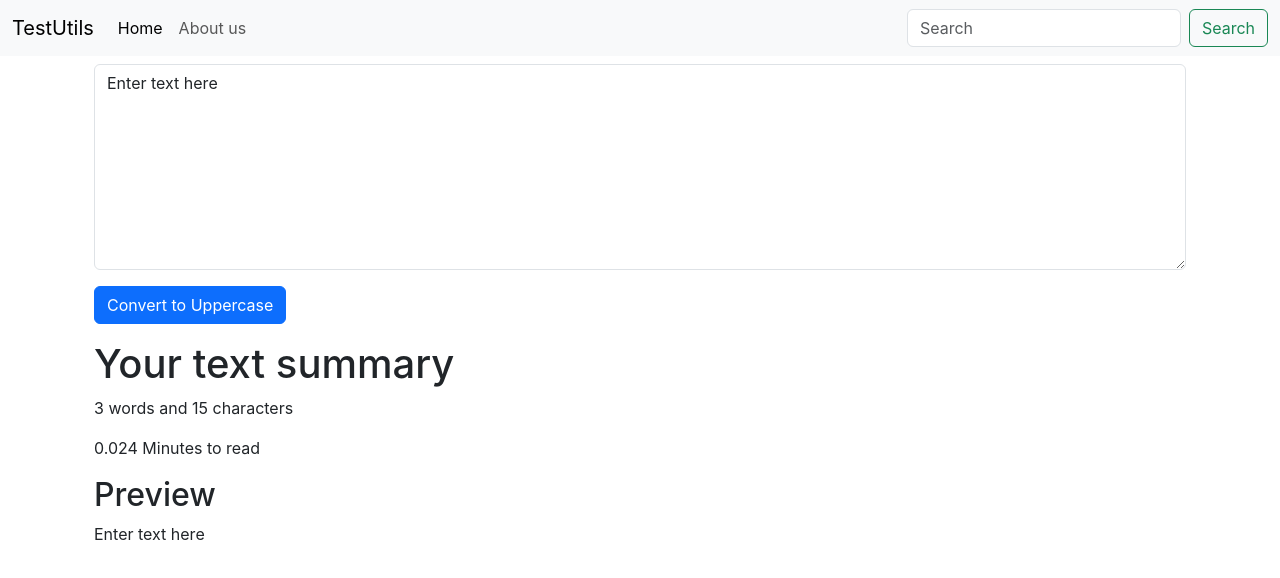
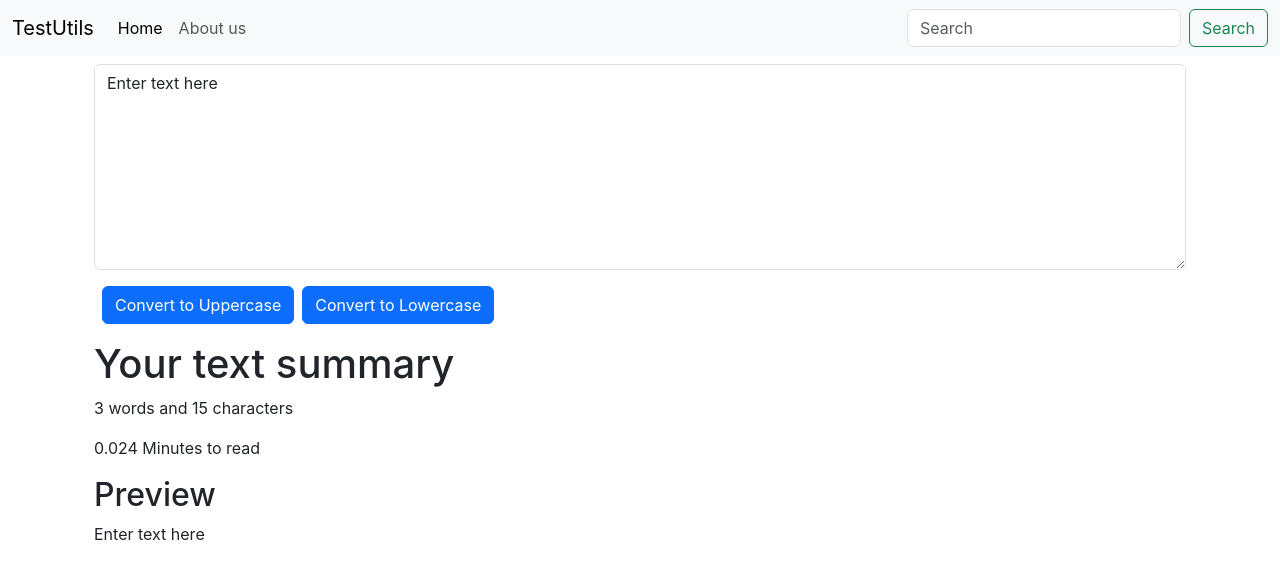
Before and after one commit to mithunurs17/React, a React (Create React App) app in the folder my-app/: page / in a window 1280 px wide. Shown: the top 578 px of the page. Built offline with nearby package versions, Linux system fonts and the light colour scheme.

Commit message:
lower case

```diff
--- a/my-app/src/components/TextForm.js
+++ b/my-app/src/components/TextForm.js
@@ -4,6 +4,11 @@ export default function TextForm(props) {
     const handleUpClick = ()=>{
         // console.log("Uppercase was clicked"+text);
         let newText = text.toUpperCase();
+        setText(newText);
+    }
+     const handleLowClick = ()=>{
+        // console.log("Uppercase was clicked"+text);
+        let newText = text.toLowerCase();
         setText(newText);
     }
     const handleOnChange = ()=>{
@@ -20,7 +25,8 @@ export default function TextForm(props) {
             <textarea className="form-control" value={text} onChange={handleOnChange} id='myBox' rows='8'>
             </textarea>
         </div>
-        <button className="btn btn-primary" onClick={handleUpClick}>Convert to Uppercase</button>
+        <button className="btn btn-primary mx-2" onClick={handleUpClick}>Convert to Uppercase</button>
+        <button className="btn btn-primary" onClick={handleLowClick}>Convert to Lowercase</button>
     </div>
     <div className='container my-3'>
         <h1>Your text summary</h1>
```
